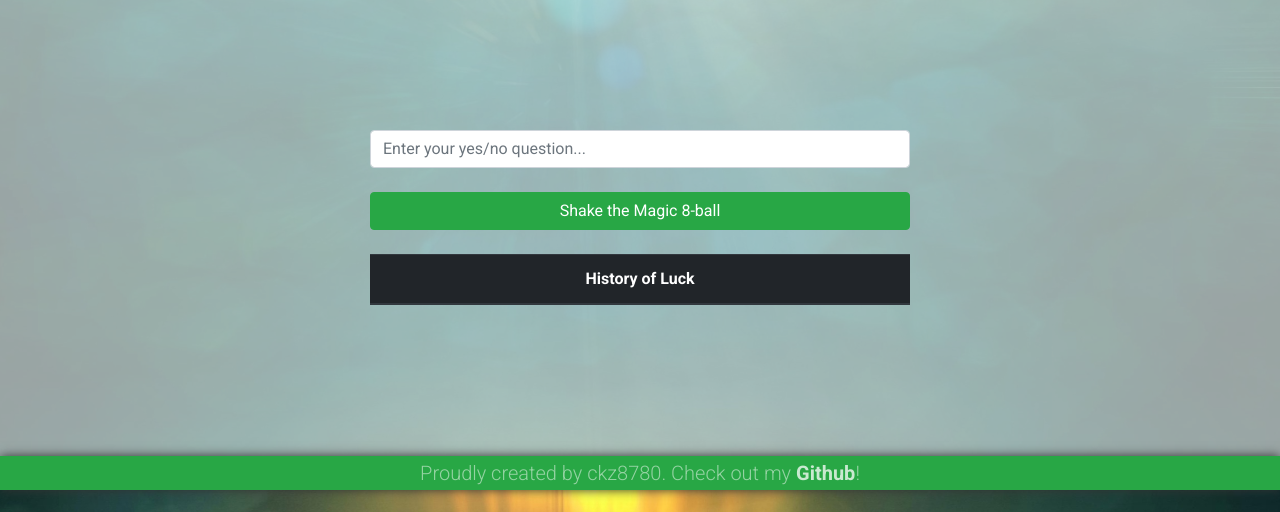
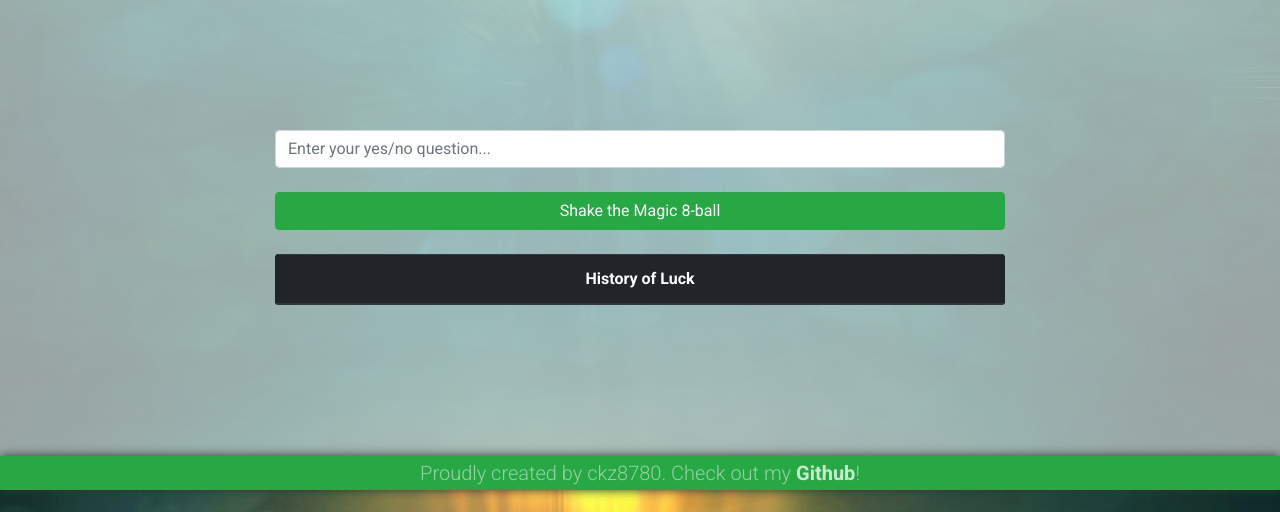
Before and after one commit to ckz8780/mpg_eightball, a Django app: page / in a window 1280 px wide. Shown: the part 310-822 px from the top of the page. Run offline with Django 3.2, Linux system fonts and the light colour scheme; lists and menus that the app fills with data are empty; some libraries are stand-ins or nearby versions.

Commit message:
Added a few CSS transitions

```diff
--- a/eightball/templates/eightball.html
+++ b/eightball/templates/eightball.html
@@ -19,7 +19,7 @@
 </div>
 
 <div class="row text-center">
-    <div id="response-data-container" class="col-12 col-md-6 offset-md-3">
+    <div id="response-data-container" class="col-12 col-md-10 offset-md-1 col-lg-8 offset-lg-2">
         <div id="response-data">
             <h4><strong id="answer"></strong></h4>
         </div>
@@ -27,7 +27,7 @@
 </div>
 
 <div class="row text-center">
-    <div class="col-12 col-md-6 offset-md-3">
+    <div class="col-12 col-md-10 offset-md-1 col-lg-8 offset-lg-2">
         <form method="POST" id="question-form">
             {% csrf_token %}
             <div class="form-group">
@@ -41,9 +41,9 @@
 </div>
 
 <div class="row text-center">
-    <div id="response-history-container" class="col-12 col-md-6 offset-md-3">
+    <div id="response-history-container" class="col-12 col-md-10 offset-md-1 col-lg-8 offset-lg-2">
         <div id="response-history">
-            <table id="response-history-table" class="table table-striped table-dark">
+            <table id="response-history-table" class="table table-striped table-dark mb-0">
                 <thead class="thead-dark">
                     <tr>
                         <th>History of Luck</th>
--- a/static/css/base.css
+++ b/static/css/base.css
@@ -52,6 +52,11 @@ body {
 	vertical-align: middle;
 }
 
+#response-history {
+    border-radius: .25rem;
+    overflow: hidden;
+}
+
 /* -------------------------------------------------- Footer */
 
 footer {
--- a/static/js/base.js
+++ b/static/js/base.js
@@ -1,12 +1,9 @@
 function getClass(resType) {
 	if(resType == 'Contrary') {
-		$('#answer').attr('class', 'text-danger') // use attr method here to prevent lots of .toggleClass() calls
 		return 'text-danger';
 	} else if(resType == 'Affirmative') {
-		$('#answer').attr('class', 'text-success')
 		return 'text-success';
 	} else {
-		$('#answer').attr('class', 'text-secondary')
 		return 'text-secondary';
 	}
 }
@@ -21,13 +18,13 @@ $('#question-form').submit(function(e) {
 		let uri = 'https://8ball.delegator.com/magic/JSON/' + encodeURIComponent(submittedQuestion);
 		this.reset();
 		$.get(uri).done(function(data) {
-			$('#answer').html(data.magic.answer);
+			$('#answer').hide().html(`${data.magic.answer}.`).fadeIn();
 
 			var resultRowCount = $('#response-history-tbody tr').length;
 			var historyHtml = $('#response-history-tbody').html();
 
 			if(resultRowCount >= 3) {
-				$('#response-history-tbody tr:eq(0)').remove();
+				$('#response-history-tbody tr:eq(0)').fadeOut().remove();
 				historyHtml = $('#response-history-tbody').html();
 			}
 			let resType = data.magic['type'];
@@ -35,6 +32,6 @@ $('#question-form').submit(function(e) {
 			$('#response-history-tbody').html(historyHtml);
 		});
 	} else {
-		$('#missing-question').modal('show');
+		$('#invalid-question').modal('show');
 	}
 });
--- a/templates/base.html
+++ b/templates/base.html
@@ -44,11 +44,11 @@
     {% endblock %}
 
     {% block modals %}
-    <div class="modal fade" id="missing-question" tabindex="-1" role="dialog" aria-labelledby="modalCenterTitle" aria-hidden="true">
+    <div class="modal fade" id="invalid-question" tabindex="-1" role="dialog" aria-labelledby="modalCenterTitle" aria-hidden="true">
         <div class="modal-dialog modal-dialog-centered" role="document">
             <div class="modal-content">
                 <div class="modal-header">
-                    <h5 class="modal-title" id="modalTitle">Missing Question</h5>
+                    <h5 class="modal-title" id="modalTitle">Invalid Question</h5>
                     <button type="button" class="close" data-dismiss="modal" aria-label="Close">
                         <span aria-hidden="true">&times;</span>
                     </button>
```
